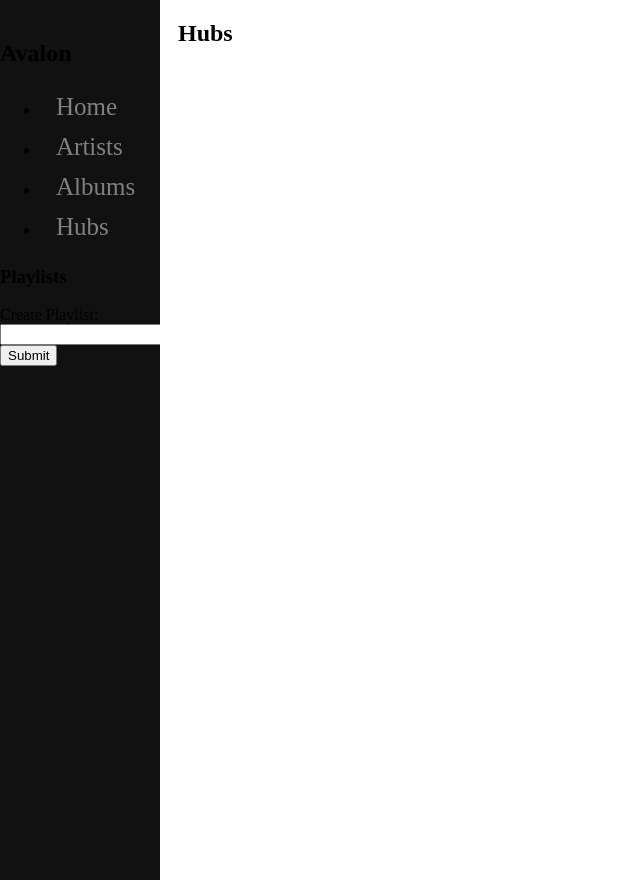
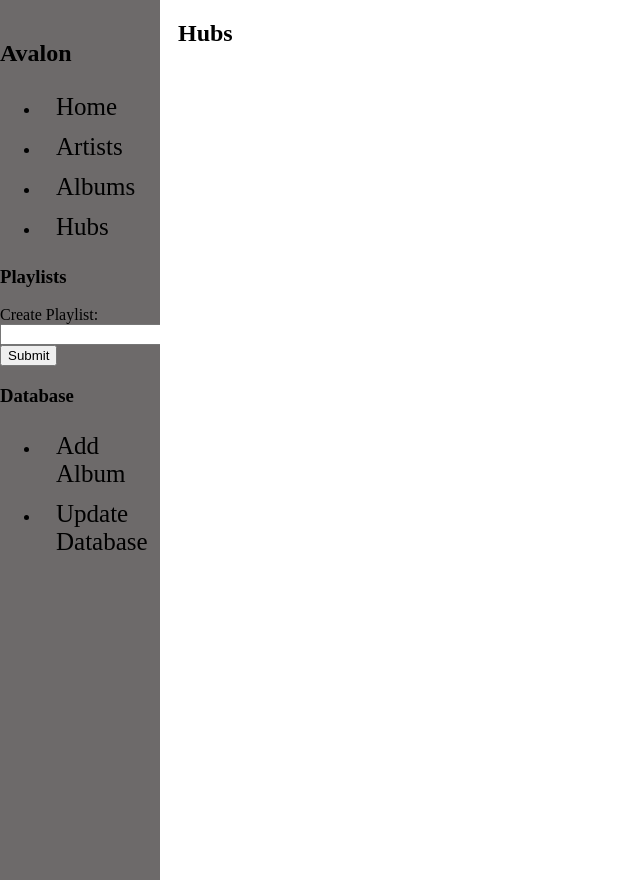
Before and after one commit to millejon/avalon, a Flask app: page /hubs/ in a window 1280 px wide. Shown: the whole page, without its empty margins (0-640 px from the left). Run offline with Flask 3, Linux system fonts and the light colour scheme; data that the repository does not hold is empty.

Commit message:
Update navigation menu

```diff
--- a/avalon/static/style.css
+++ b/avalon/static/style.css
@@ -15,7 +15,7 @@ img {
     z-index: 1;
     top: 0;
     left: 0;
-    background-color: #111;
+    background-color: #6d6a6a;
     overflow-x: hidden;
     padding-top: 20px;
 }
@@ -24,7 +24,7 @@ img {
     padding: 6px 8px 6px 16px;
     text-decoration: none;
     font-size: 25px;
-    color: #818181;
+    color: black;
     display: block;
 }
 
--- a/avalon/templates/navigation.html
+++ b/avalon/templates/navigation.html
@@ -20,5 +20,10 @@
             <input type="submit" value="Submit">
         </div>
     </form>
+    <h3>Database</h3>
+    <ul>
+      <li><a href="/input-metadata">Add Album</a></li>
+      <li><a href="/update-database">Update Database</a></li>
+    </ul>
   </div>
 {% endmacro %}
```
Also changed, not shown: avalon/metadata_tagger.py (+5 -2 lines).
